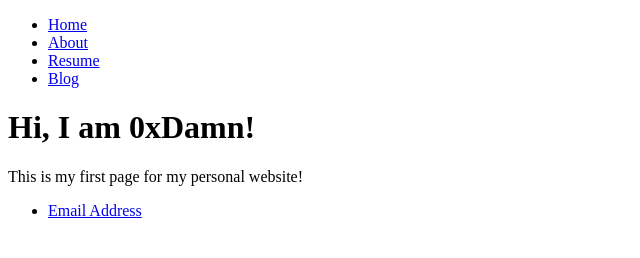
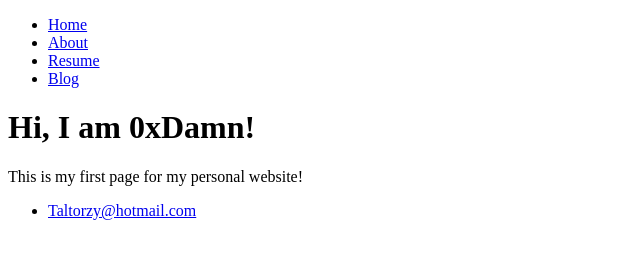
Before and after one commit to 0xDamn/0xDamn, a plain HTML site: page index.html in a window 1280 px wide. Shown: the full height of the page, 0-640 px from the left. Drawn offline with Linux system fonts and the light colour scheme.

Commit message:
Update index.html

```diff
--- a/index.html
+++ b/index.html
@@ -20,7 +20,7 @@
    </div>
    <footer>
    <ul>
-     <li><a href=”mailto:Taltorzy@hotmail.com”>Email Address</a></li>
+     <li><a href=”mailto:Taltorzy@hotmail.com”>Taltorzy@hotmail.com</a></li>
    </ul>
    </footer>
  </body>
```
